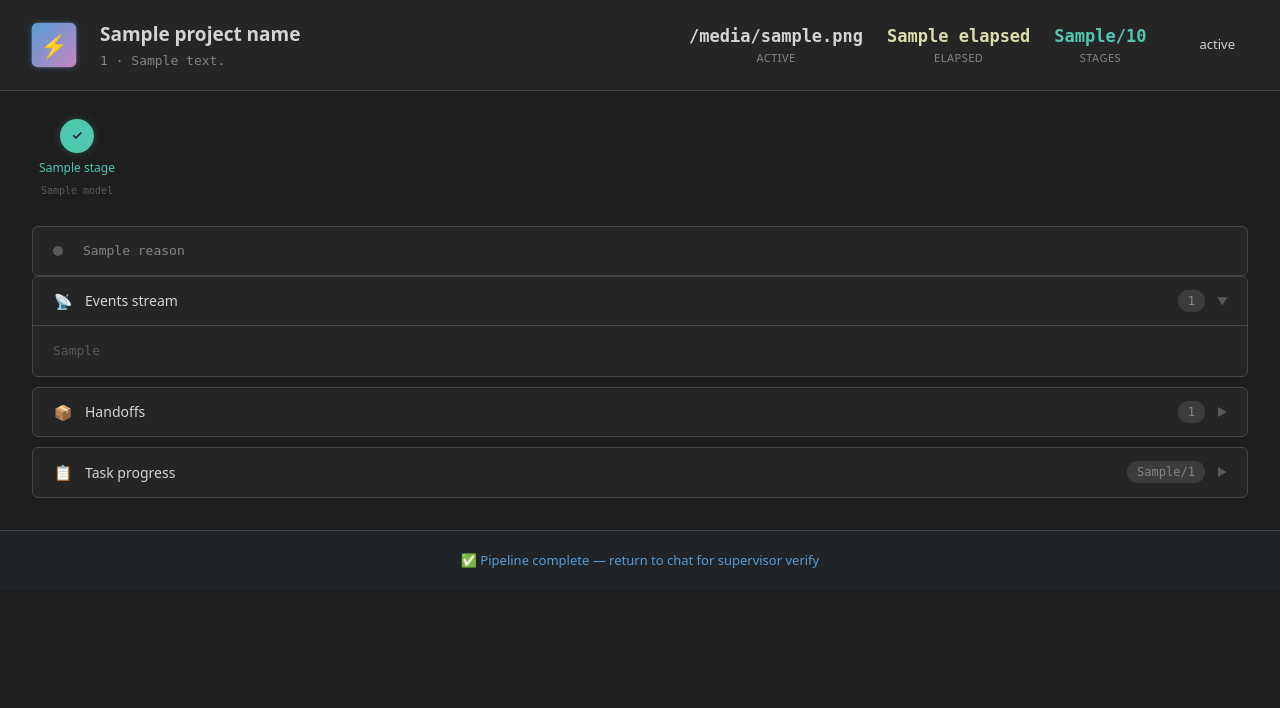
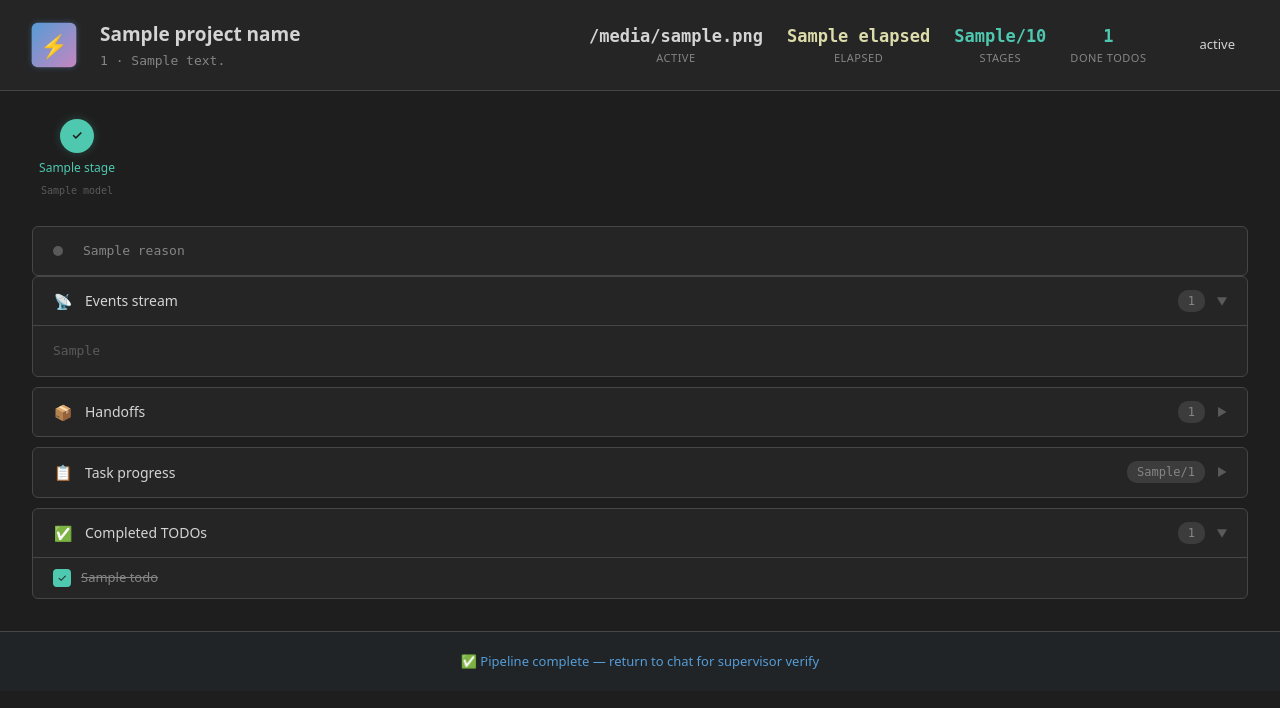
Before and after one commit to EnerJizeIT/agentic-workflow, a Python web app: template awf/templates/dashboard.html.j2 in a window 1280 px wide. Shown: the top 708 px of the page. Run offline with Jinja, Linux system fonts and the light colour scheme; the template is opened without the code that fills it: most values are stand-ins (such as "Sample title", 1, 10 or a date in 2020).

Commit message:
improve: dashboard completed TODOs + concurrency regression test
Dashboard:
- Template renders completed_todos from done/ directory (stat badge + card)
- _read_tasks checks done/{id}/PROGRESS.md fallback after archive

Concurrency test (DF5-12 regression guard):
- test_status_runs_while_wait_for_event_blocks: proves awf_status completes
  <2s while wait_for_event blocks in background. If someone reverts
  asyncio.to_thread to sync call, this test hangs/fails.
- test_multiple_tools_concurrent_with_wait: 3 concurrent status calls
- test_wait_for_event_returns_timeout: basic functionality intact

Tests: 1039 passed. ruff clean.

```diff
--- a/awf/templates/dashboard.html.j2
+++ b/awf/templates/dashboard.html.j2
@@ -226,6 +226,12 @@
       <div class="stat-value" style="color: var(--accent-green)">{{ stages_done }}/{{ stages_total }}</div>
       <div class="stat-label">Stages</div>
     </div>
+    {% if completed_todos %}
+    <div class="stat">
+      <div class="stat-value" style="color: var(--accent-green)">{{ completed_todos | length }}</div>
+      <div class="stat-label">Done TODOs</div>
+    </div>
+    {% endif %}
   </div>
   <div class="status-badge {{ status_class }}">
     <div class="status-dot {{ status_class }}"></div>
@@ -350,6 +356,25 @@
   </div>
   {% endif %}
 
+  {% if completed_todos %}
+  <div class="card expanded">
+    <div class="card-header">
+      <div class="card-icon">✅</div>
+      <div class="card-title">Completed TODOs</div>
+      <div class="card-count">{{ completed_todos | length }}</div>
+      <div class="card-chevron">▶</div>
+    </div>
+    <div class="card-body">
+      {% for todo in completed_todos %}
+      <div class="task-item">
+        <div class="task-check done">✓</div>
+        <div class="task-text done">{{ todo }}</div>
+      </div>
+      {% endfor %}
+    </div>
+  </div>
+  {% endif %}
+
 </div>
 
 {% if status == 'done' %}
```
Also changed, not shown: tests/agent_workflow_ui/test_concurrency.py (added, +114 -0 lines).
